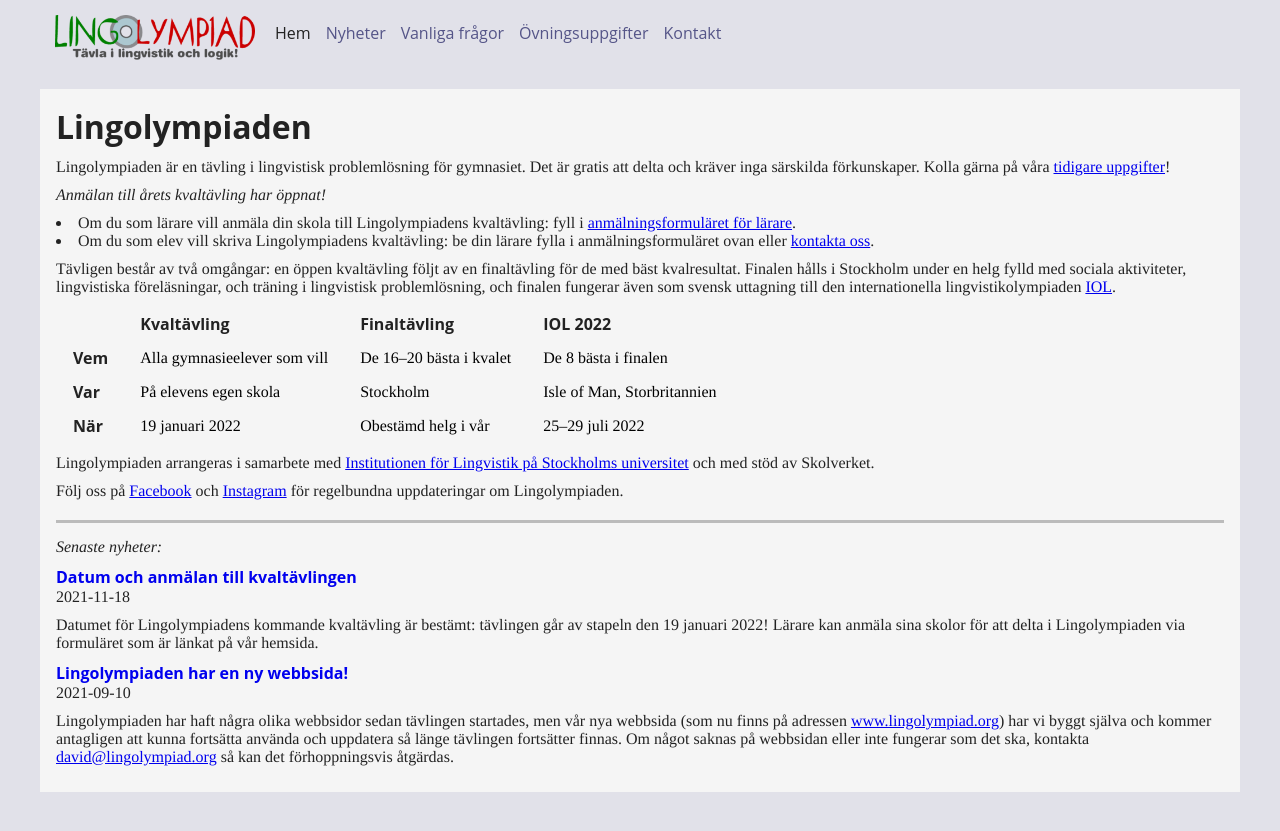
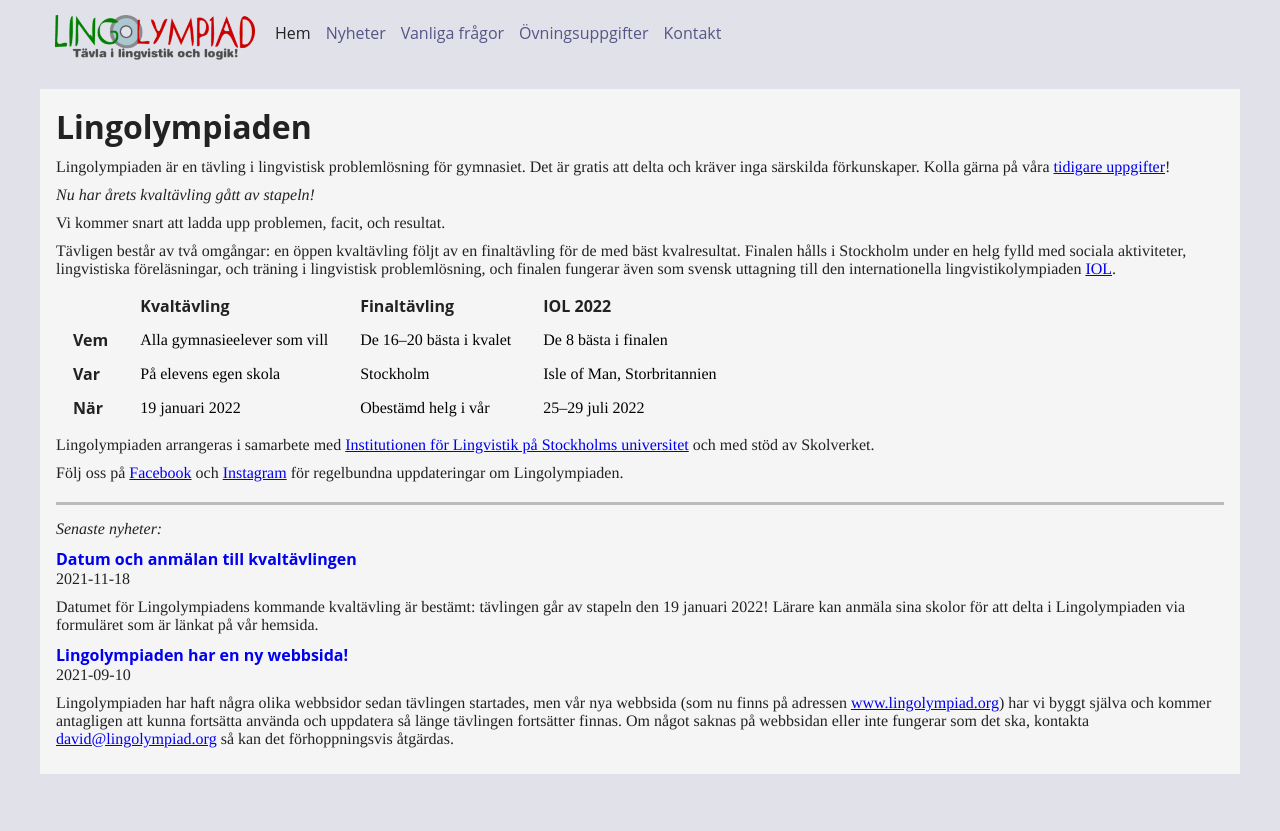
Before and after one commit to lingolympiad/lingolympiad.github.io, a Jekyll site: the page built from index.md, in a window 1280 px wide. Shown: the top 831 px of the page. Built offline with Jekyll 4.4.1, drawn with Linux system fonts in a browser that asks for light colours.

Commit message:
Upptadera text om kvaltävling

```diff
--- a/index.md
+++ b/index.md
@@ -5,10 +5,9 @@
 
 Lingolympiaden är en tävling i lingvistisk problemlösning för gymnasiet. Det är gratis att delta och kräver inga särskilda förkunskaper. Kolla gärna på våra [tidigare uppgifter](ovning)!
 
-*Anmälan till årets kvaltävling har öppnat!*
+*Nu har årets kvaltävling gått av stapeln!*
 
-- Om du som lärare vill anmäla din skola till Lingolympiadens kvaltävling: fyll i [anmälningsformuläret för lärare](https://forms.gle/NyJBDLqQzeCpa2oSA).
-- Om du som elev vill skriva Lingolympiadens kvaltävling: be din lärare fylla i anmälningsformuläret ovan eller [kontakta oss](kontakt).
+Vi kommer snart att ladda upp problemen, facit, och resultat.
 
 Tävligen består av två omgångar: en öppen kvaltävling följt av en finaltävling för de med bäst kvalresultat. Finalen hålls i Stockholm under en helg fylld med sociala aktiviteter, lingvistiska föreläsningar, och träning i lingvistisk problemlösning, och finalen fungerar även som svensk uttagning till den internationella lingvistikolympiaden [IOL](https://ioling.org).
 
```
